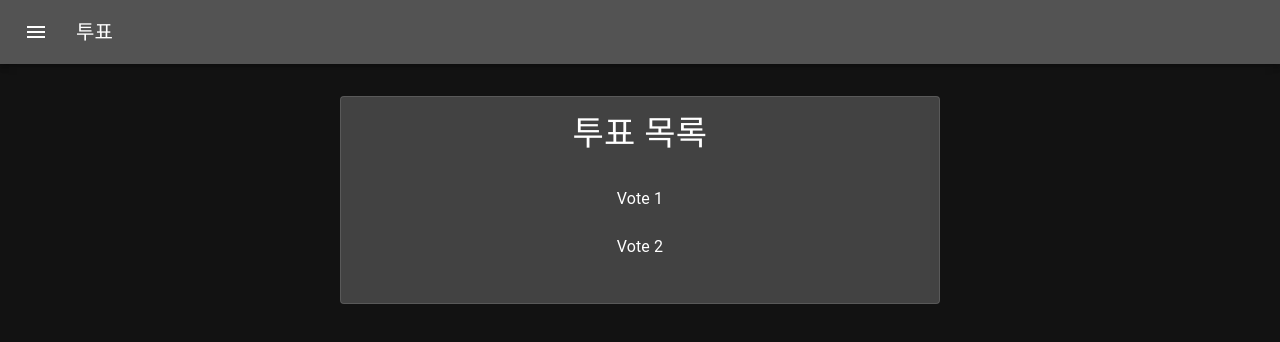
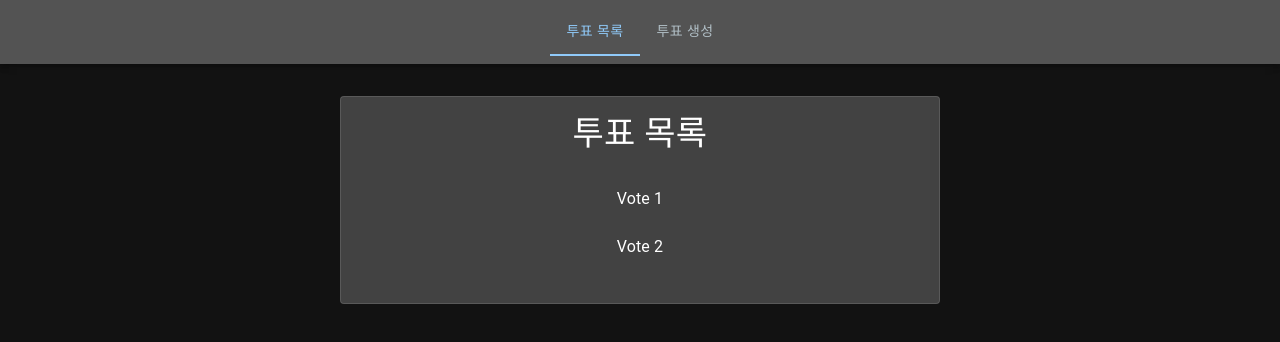
Before and after one commit to zestlee1106/fe-vote, a React (Create React App) app: page / in a window 1280 px wide. Shown: the top 342 px of the page. Built offline with nearby package versions, Linux system fonts and the light colour scheme.

Commit message:
update: 헤더를 탭 형태로 바꿈

```diff
--- a/src/components/Header.tsx
+++ b/src/components/Header.tsx
@@ -1,48 +1,33 @@
 import React, { useState } from 'react'
-import AppBar from '@mui/material/AppBar'
-import Box from '@mui/material/Box'
-import Toolbar from '@mui/material/Toolbar'
-import Typography from '@mui/material/Typography'
-import IconButton from '@mui/material/IconButton'
-import MenuIcon from '@mui/icons-material/Menu'
-import Drawer from '@mui/material/Drawer'
-import DrawerList from './DrawerList' // 새로 만든 컴포넌트 경로에 맞게 수정
+import { AppBar, Box, Toolbar, Tabs, Tab } from '@mui/material'
+import { useNavigate } from 'react-router-dom'
 
 const Header: React.FC = () => {
-  const [drawerOpen, setDrawerOpen] = useState(false)
+  const navigate = useNavigate()
+  const [value, setValue] = useState(0)
 
-  const toggleDrawer = (open: boolean) => (event: React.KeyboardEvent | React.MouseEvent | React.TouchEvent) => {
-    if (
-      event.type === 'keydown' &&
-      ((event as React.KeyboardEvent).key === 'Tab' || (event as React.KeyboardEvent).key === 'Shift')
-    ) {
-      return
+  const handleChange = (event: React.SyntheticEvent, newValue: number) => {
+    setValue(newValue)
+    switch (newValue) {
+      case 0:
+        navigate('/')
+        break
+      case 1:
+        navigate('/create-vote')
+        break
     }
-    setDrawerOpen(open)
   }
 
   return (
     <Box sx={{ flexGrow: 1 }}>
       <AppBar position="static">
-        <Toolbar>
-          <IconButton
-            size="large"
-            edge="start"
-            color="inherit"
-            aria-label="menu"
-            sx={{ mr: 2 }}
-            onClick={toggleDrawer(true)}
-          >
-            <MenuIcon />
-          </IconButton>
-          <Typography variant="h6" component="div" sx={{ flexGrow: 1 }}>
-            투표
-          </Typography>
+        <Toolbar sx={{ display: 'flex', justifyContent: 'center' }}>
+          <Tabs value={value} onChange={handleChange} aria-label="nav tabs">
+            <Tab label="투표 목록" />
+            <Tab label="투표 생성" />
+          </Tabs>
         </Toolbar>
       </AppBar>
-      <Drawer anchor="left" open={drawerOpen} onClose={toggleDrawer(false)} variant="temporary">
-        <DrawerList toggleDrawer={toggleDrawer} />
-      </Drawer>
     </Box>
   )
 }
```
